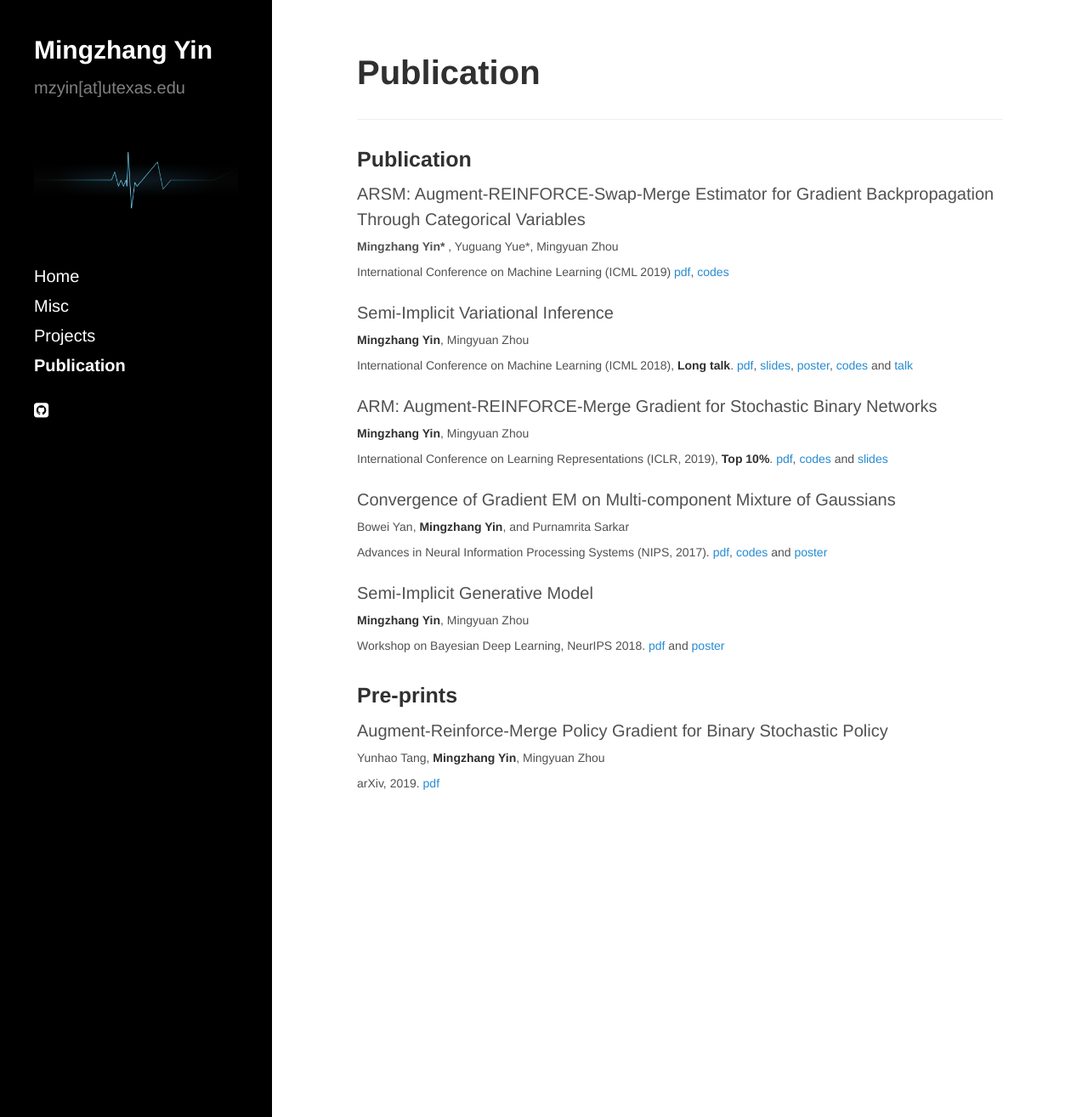
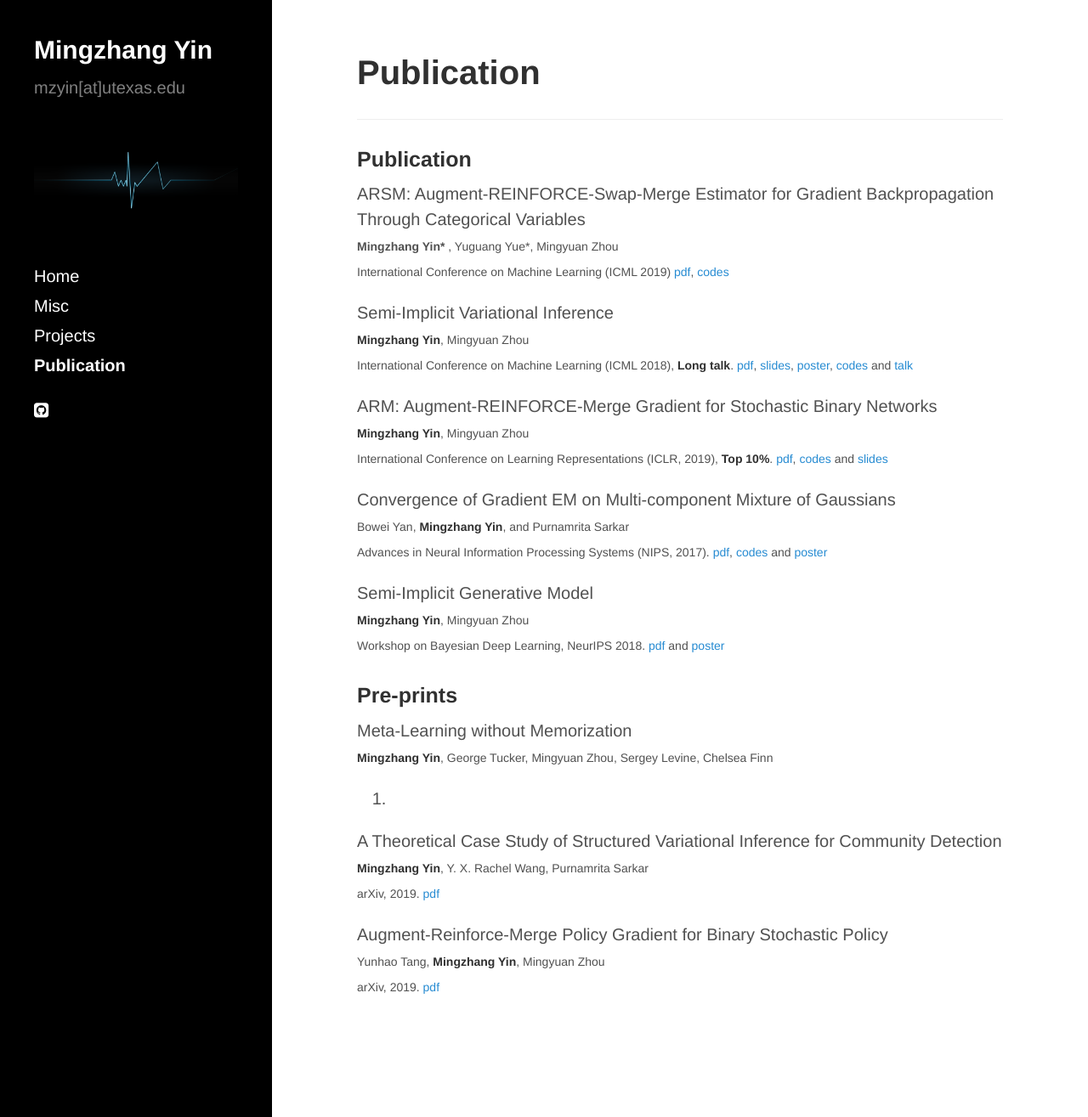
Before and after one commit to mingzhang-yin/mingzhang-yin.github.io, a Jekyll site: the page built from publications.md, in a window 1280 px wide and 1315 px high. Shown: the whole window at 85% size. Built offline with Jekyll 4.4.1, drawn with Linux system fonts in a browser that asks for light colours; nearby versions of some CDN libraries.

Commit message:
Update publications.md

```diff
--- a/publications.md
+++ b/publications.md
@@ -38,6 +38,14 @@ Semi-Implicit Generative Model
 
 
 ### Pre-prints
+Meta-Learning without Memorization
+<br> <span style="font-size:14px"> **Mingzhang Yin**, George Tucker, Mingyuan Zhou, Sergey Levine, Chelsea Finn  <br>
+2019.
+
+A Theoretical Case Study of Structured Variational Inference for Community Detection
+<br> <span style="font-size:14px">  **Mingzhang Yin**, Y. X. Rachel Wang, Purnamrita Sarkar  <br>
+arXiv, 2019. [pdf](https://arxiv.org/abs/1907.12203)
+
 
 
 Augment-Reinforce-Merge Policy Gradient for Binary Stochastic Policy
```
